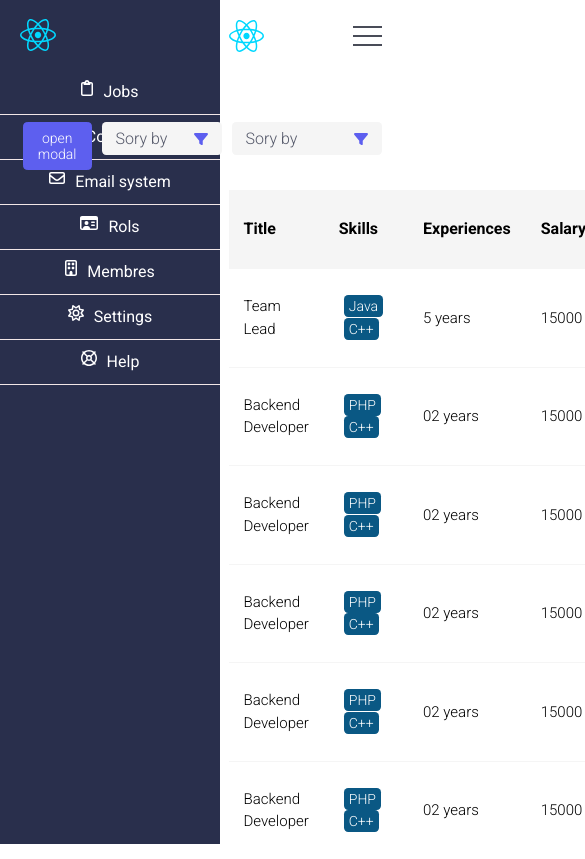
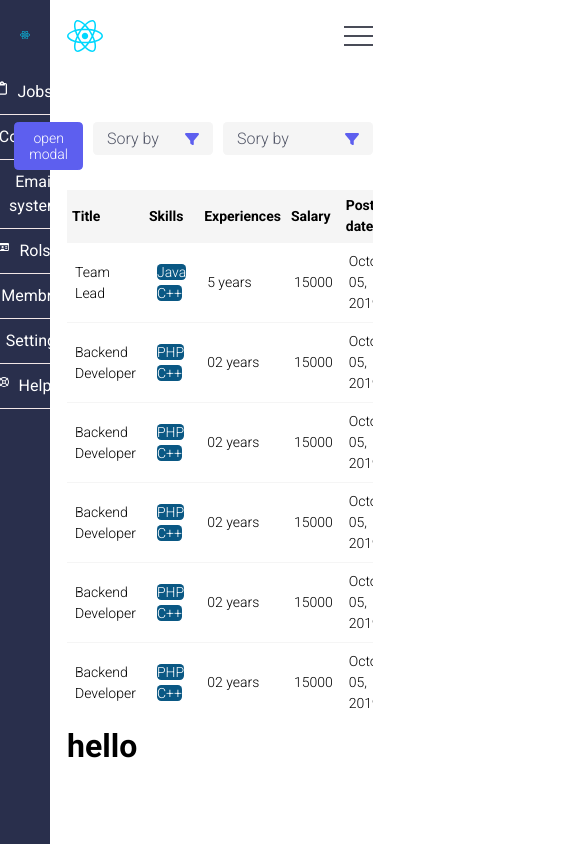
Before and after one commit to hiringkanban/frontend, a React (Vite) app: page /admin in a window 390 px wide. Shown: the top 859 px of the page, 585 px wide, since content can reach past the window. Built offline with nearby package versions, Linux system fonts and the light colour scheme.

Commit message:
fix table responsive

```diff
--- a/src/components/Atoms/Section/style.ts
+++ b/src/components/Atoms/Section/style.ts
@@ -6,6 +6,11 @@ const StyledSection = styled.div<sectionProps>`
     width: calc(100% - ${props => props.left ? props.left : 0});
     left: ${props => props.left};
     right: ${props => props.right};
+
+    @media (max-width: 768px) {
+        left: 50px;
+        width: calc(100% - 50px);
+    }
 `;
 
 export default StyledSection;
--- a/src/components/Molecules/Table/style.ts
+++ b/src/components/Molecules/Table/style.ts
@@ -12,6 +12,16 @@ export const TableCell = styled.td`
     font-size: 15px;
     font-weight: ${fontWeight.light};
     border-top: 1px solid ${colors.lightGray};
+    @media (max-width: 768px) {
+        font-size: 14px;
+        padding: 8px;
+    }
+
+    & span {
+        @media (max-width: 768px) {
+            padding: 0px;
+        }
+    }
 `;
 
 export const TableRowItem  = styled.tr`
@@ -26,6 +36,10 @@ export const TableHeaderCell = styled.th`
     text-align: left;
     padding: 15px;
     background-color: #f5f5f5;
+    @media (max-width: 768px) {
+        padding: 5px;
+        font-size: 14px;
+    }
 `;
 
 
--- a/src/components/Organisms/Sidebar/style.ts
+++ b/src/components/Organisms/Sidebar/style.ts
@@ -16,6 +16,10 @@ export const StyledSideBar = styled.div`
     width: 220px;
     background-color: ${colors.darkBlue};
 
+    @media (max-width: 768px) {
+        width: 50px;
+    }
+
     li {
         margin: 0;
         width: 100%;
--- a/src/components/Templates/Admin/admin.tsx
+++ b/src/components/Templates/Admin/admin.tsx
@@ -181,7 +181,10 @@ const AdminTemplate:React.FC<navbarProps> = ({ leftMenu, rightMenu }) => {
                             rightIcon={<FontAwesomeIcon icon={['fas', 'filter']} style={{color: '#5d5fef'}} />}
                         />
                     </FlexBox>
-                    <Table columns={cols} dataSource={data}/>
+                    <div style={{overflowX:'auto'}}>
+                        <Table columns={cols} dataSource={data}/>
+                    </div>
+                    <h1>hello</h1>
                 </Container>
             </Section>
         </>
```
